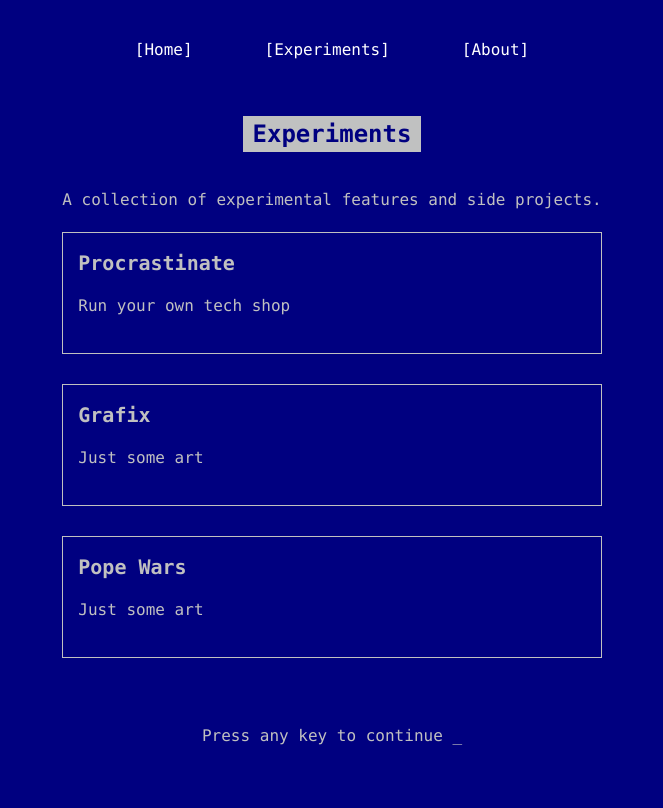
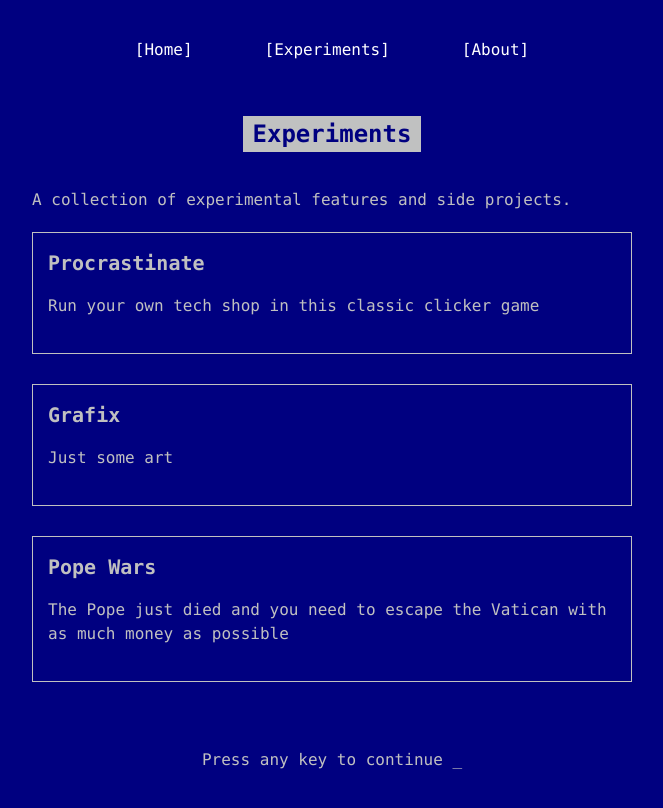
Before and after one commit to ChrisGermano/BSOD, a React (Create React App) app in the folder client/: page /experiments in a window 1280 px wide. Shown: the top 808 px of the page, without its empty margins (308-971 px from the left). Built offline with nearby package versions, Linux system fonts and the light colour scheme.

Commit message:
Update Experiments.js

```diff
--- a/client/src/pages/Experiments.js
+++ b/client/src/pages/Experiments.js
@@ -6,7 +6,7 @@ const Experiments = () => {
         {
             title: "Procrastinate",
             path: "/procrastinate",
-            description: "Run your own tech shop"
+            description: "Run your own tech shop in this classic clicker game"
         },
         {
             title: "Grafix",
@@ -16,7 +16,7 @@ const Experiments = () => {
         {
             title: "Pope Wars",
             path: "/pope-wars",
-            description: "Just some art"
+            description: "The Pope just died and you need to escape the Vatican with as much money as possible"
         }
     ];
 
```
